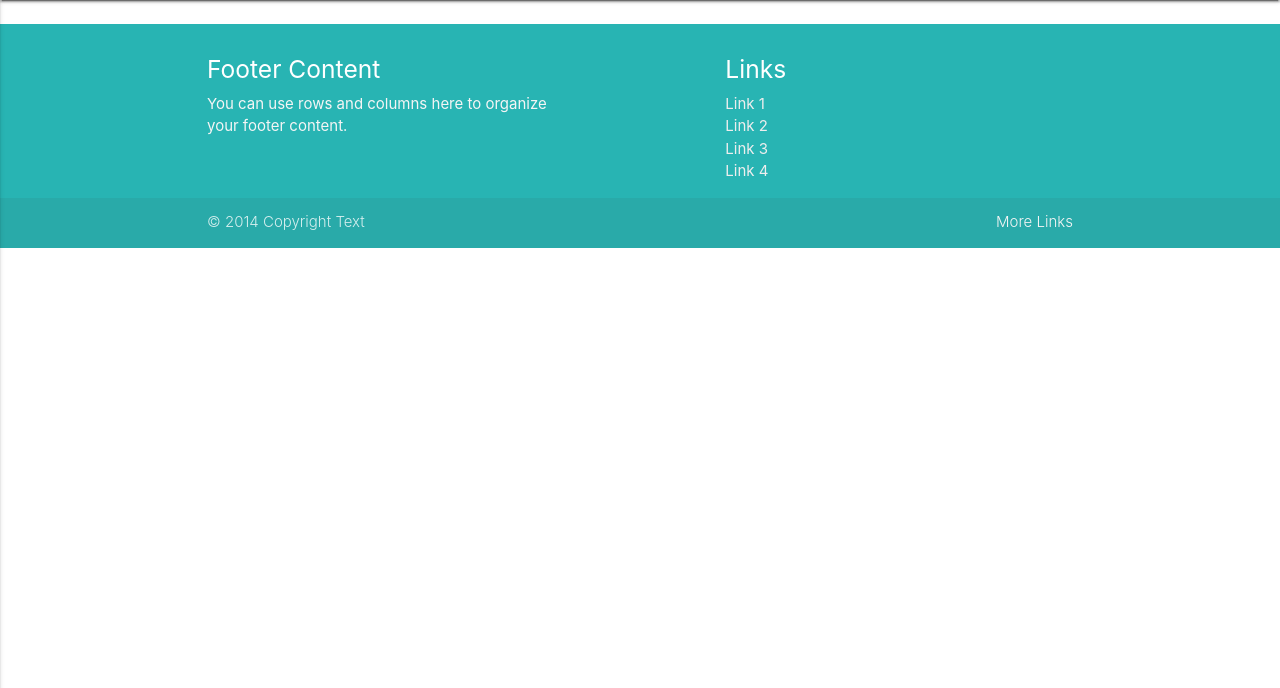
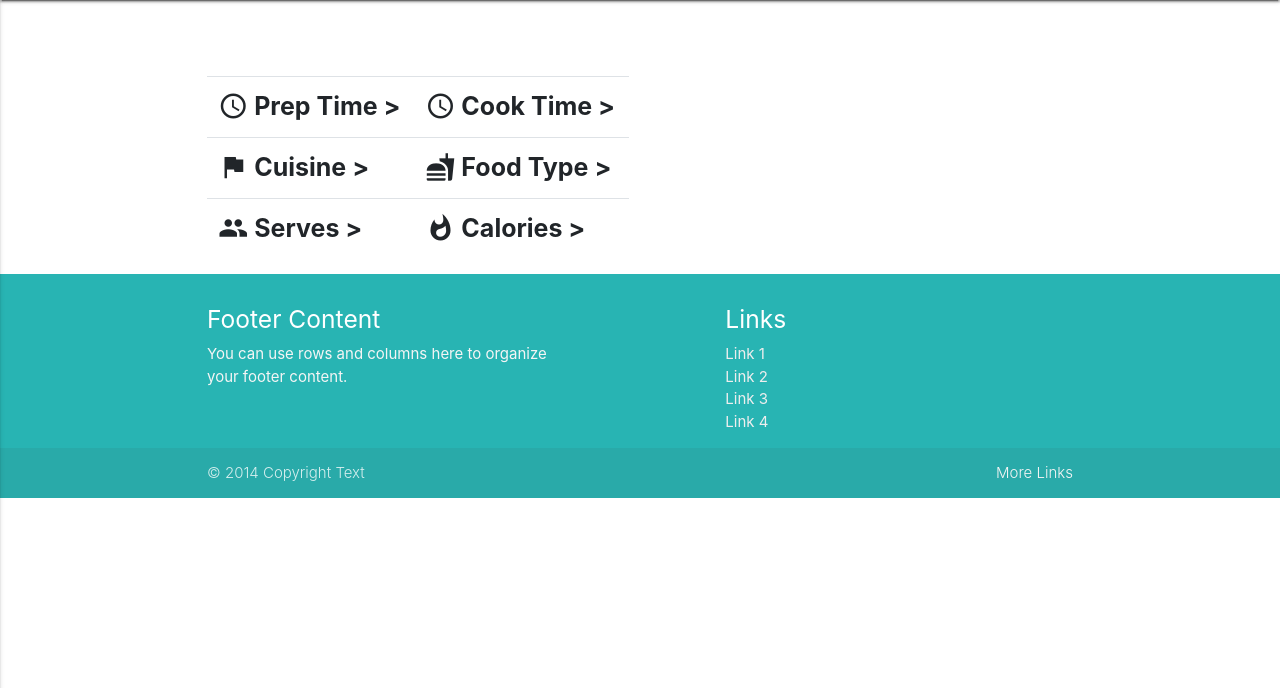
Before and after one commit to DejanHinic/cook_book, a Flask app: template templates/the_recipe.html in a window 1280 px wide. Shown: the part 64-752 px from the top of the page. Run offline with Flask 2, Linux system fonts and the light colour scheme; the template is opened without the code that fills it, so the values that code supplies are empty; some libraries are stand-ins or nearby versions.

Commit message:
recipe details revamped just for a bit to have better idea where we are going

```diff
--- a/static/style/css/style.css
+++ b/static/style/css/style.css
@@ -34,3 +34,6 @@
 .row {
     margin-bottom: 0;
 }
+i.small {
+    vertical-align: text-bottom;
+}
--- a/templates/the_recipe.html
+++ b/templates/the_recipe.html
@@ -1,14 +1,45 @@
 {% extends 'base.html'%} {% block content %}
-<div class="container">
-    <div class="row col md-4">
+            <div class="container">
+        <div class="row">
+            <div class="col s6">
 
+                <h1>{{recipe.recipe_title}}</h1>
+                <br>
+                <h3>{{recipe.recipe_description}}</h3>
+                <table class="table">
+                                <tbody>
+                                    <tr>
 
-                            <h5 class="card-title">{{recipe.recipe_title}}</h5>
-                            <p class="card-text">{{recipe.recipe_description}}</p>
+                                        <th scope="row"><i class="small material-icons prefix">access_time</i>  Prep Time > {{recipe.prep_time}}</th>
+
+                                        <th scope="row"><i class="small material-icons prefix">access_time</i>  Cook Time > {{recipe.cook_time}}</th>
+
+                                    </tr>
+                                    <tr>
+                                        <th scope="row"><i class="small material-icons prefix">flag</i>  Cuisine > {{recipe.cuisine}}</th>
+
+                                        <th scope="row"><i class="small material-icons prefix">fastfood</i>  Food Type > {{recipe.food_type}}</th>
+
+                                    </tr>
+                                    <tr>
+                                        <th scope="row"><i class="small material-icons prefix">group</i>  Serves > {{recipe.serves}}</th>
+
+                                        <th scope="row"><i class="small material-icons prefix">whatshot</i>  Calories > {{recipe.calories}}</th>
+
+                                    </tr>
+                                </tbody>
+                            </table>
+            </div>
+
+            <div class="col s6">
+                <img class="materialboxed" width="650" src="{{recipe.upload_image}}">
+            </div>
+        </div>
+        <div class="row">
 
 
 
+        </div>
+    </div>
 
-    </div>
- </div>
 {% endblock %}
```
Also changed, not shown: templates/add_recipe.html (+16 -16 lines), templates/full_recipe.html (deleted, +0 -14 lines).
